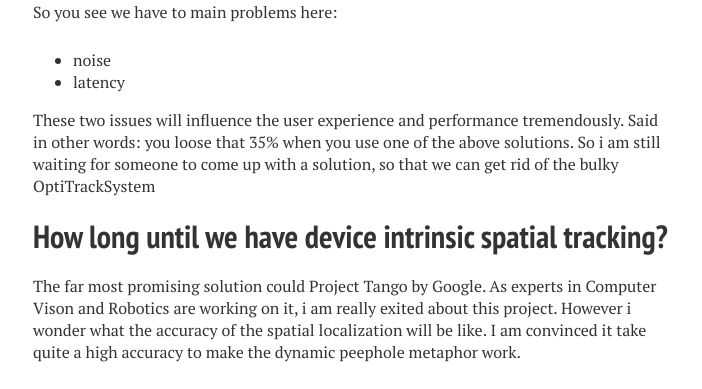
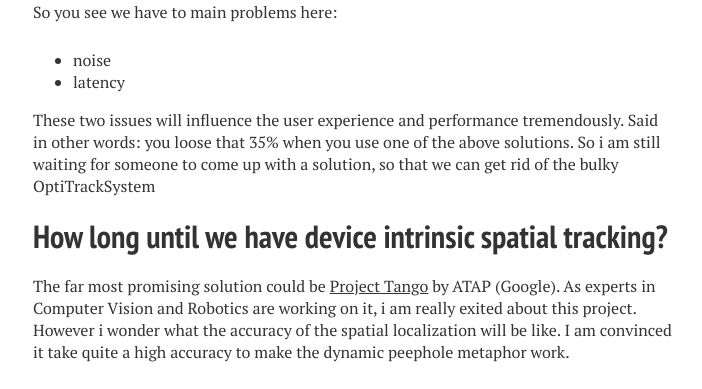
Before and after one commit to mschuessler/mschuessler.github.io, a Jekyll site: the page built from _posts/2014-11-27-Mobile Spatial Tracking.md, in a window 1280 px wide and 1400 px high, scrolled down 2505 px, cut to the strip 154-543 px from the top of the window. Shown: the whole strip, without its empty margins (287-989 px from the left). Built offline with Jekyll 4.4.1, drawn with Linux system fonts in a browser that asks for light colours; nearby versions of some CDN libraries; some of the changed text lies outside the part shown.

Commit message:
Typos and a gif for the frist post

```diff
--- a/_posts/2014-11-27-Mobile Spatial Tracking.md
+++ b/_posts/2014-11-27-Mobile Spatial Tracking.md
@@ -46,9 +46,9 @@ So you see we have to main problems here:
 These two issues will influence the user experience and performance tremendously. Said in other words: you loose that 35% when you use one of the above solutions. So i am still waiting for someone to come up with a solution, so that we can get rid of the bulky OptiTrackSystem
 
 # How long until we have device intrinsic spatial tracking?
-The far most promising solution could Project Tango by Google. As experts in Computer Vison and Robotics are working on it, i am really exited about this project. However i wonder what the accuracy of the spatial localization will be like. I am convinced it take quite a high accuracy to make the dynamic peephole metaphor work.
+The far most promising solution could be [Project Tango](https://www.google.com/atap/projecttango/#project) by ATAP (Google). As experts in Computer Vision and Robotics are working on it, i am really exited about this project. However i wonder what the accuracy of the spatial localization will be like. I am convinced it take quite a high accuracy to make the dynamic peephole metaphor work.
 
 <iframe width="560" height="315" src="//www.youtube.com/embed/44vppay5UDc?rel=0" frameborder="0" allowfullscreen></iframe>
 
 ## Cheaper external tracking
-Next week i will extend this article on external tracking solutions - yes i know there not mobile, but they will still enable more people to get there hands on spatially aware devices
+Next week i will extend this article on external tracking solutions - yes i know they are not mobile, but they will still enable more people to get there hands on spatially aware devices
```
Also changed, not shown: _posts/2014-10-27-New-Site.md (+2 -0 lines).
